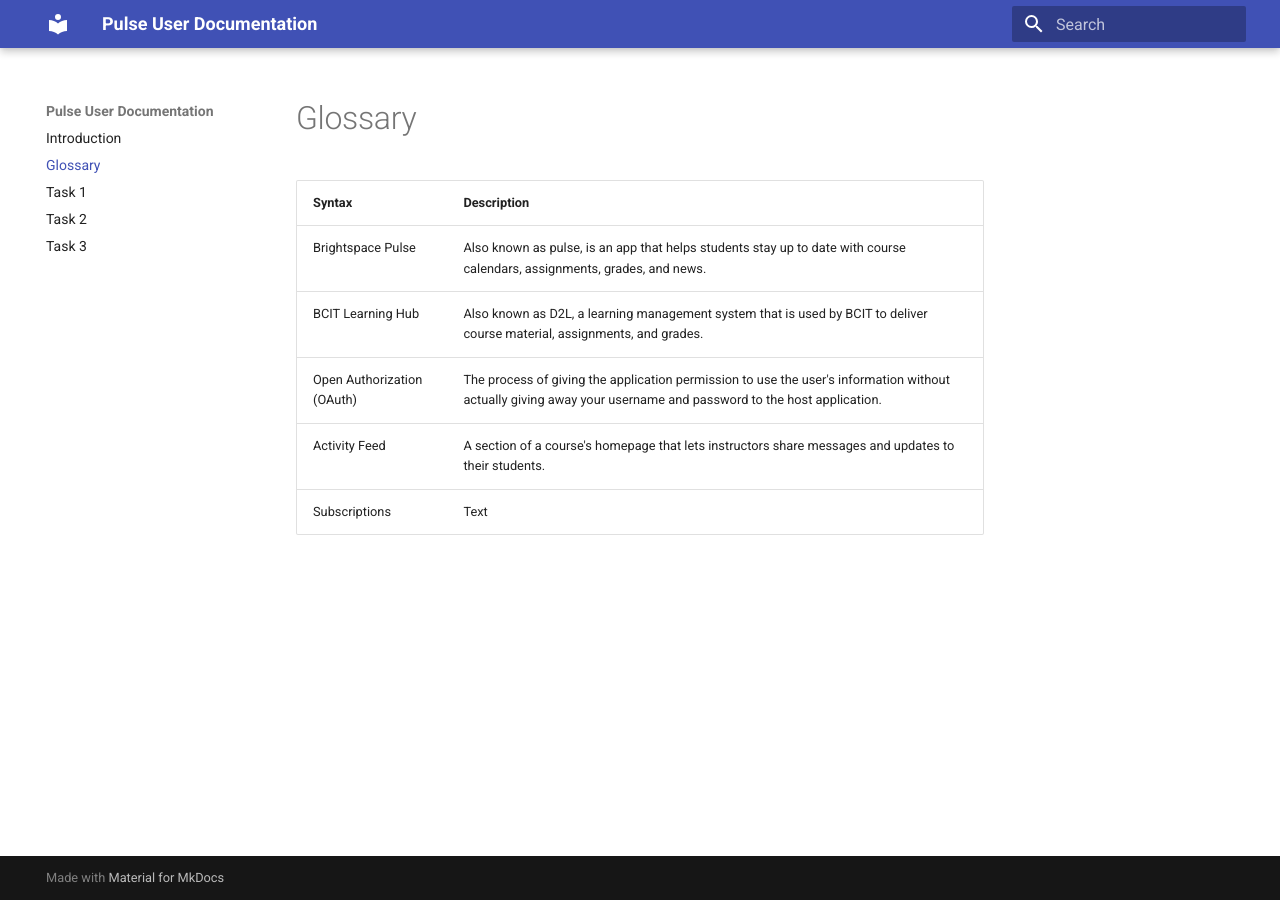
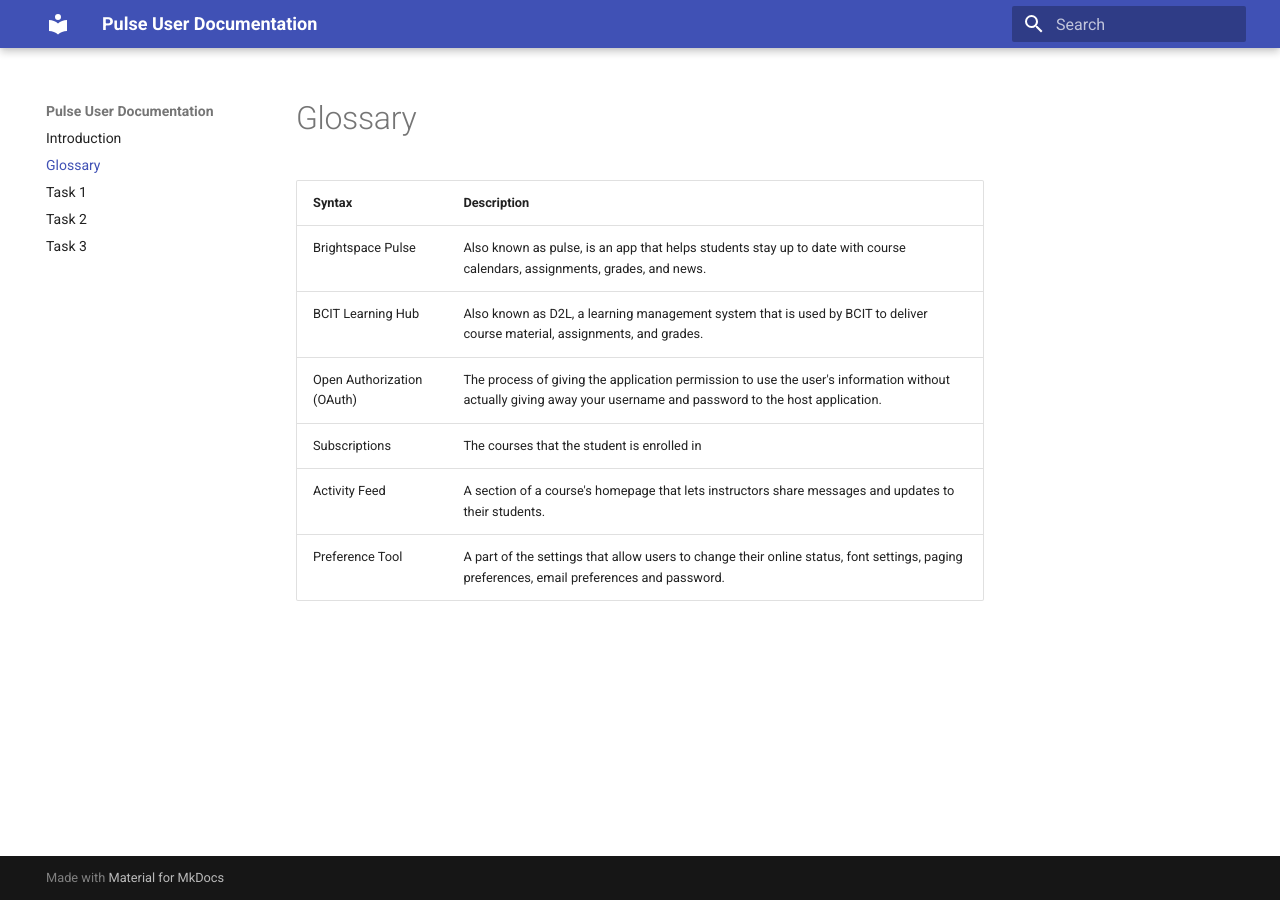
Before and after one commit to jaason-shi/learning-hub-user-documentation, an MkDocs documentation site: the page built from docs/glossary.md, in a window 1280 px wide. Built offline with MkDocs 1.6.1 and Material for MkDocs 9.7.7, drawn with Linux system fonts in a browser that asks for light colours.

Commit message:
update glossary terms

```diff
--- a/docs/glossary.md
+++ b/docs/glossary.md
@@ -5,5 +5,6 @@
 | Brightspace Pulse          | Also known as pulse, is an app that helps students stay up to date with course calendars, assignments, grades, and news.                                        |
 | BCIT Learning Hub          | Also known as D2L, a learning management system that is used by BCIT to deliver course material, assignments, and grades.                                       |
 | Open Authorization (OAuth) | The process of giving the application permission to use the user's information without actually giving away your username and password to the host application. |
+| Subscriptions              | The courses that the student is enrolled in                                                                                                                     |
 | Activity Feed              | A section of a course's homepage that lets instructors share messages and updates to their students.                                                            |
-| Subscriptions              | Text                                                                                                                                                            |
+| Preference Tool            | A part of the settings that allow users to change their online status, font settings, paging preferences, email preferences and password.                       |
```
